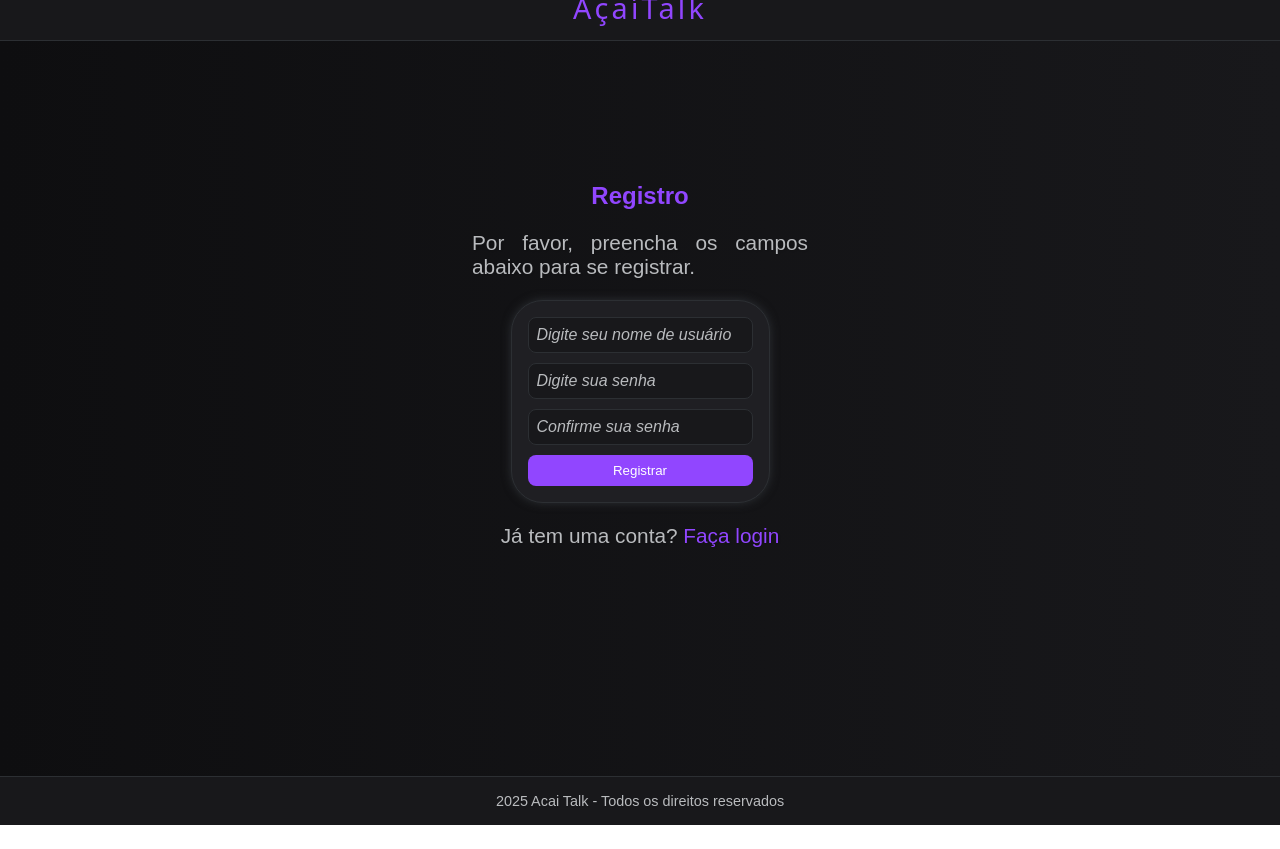
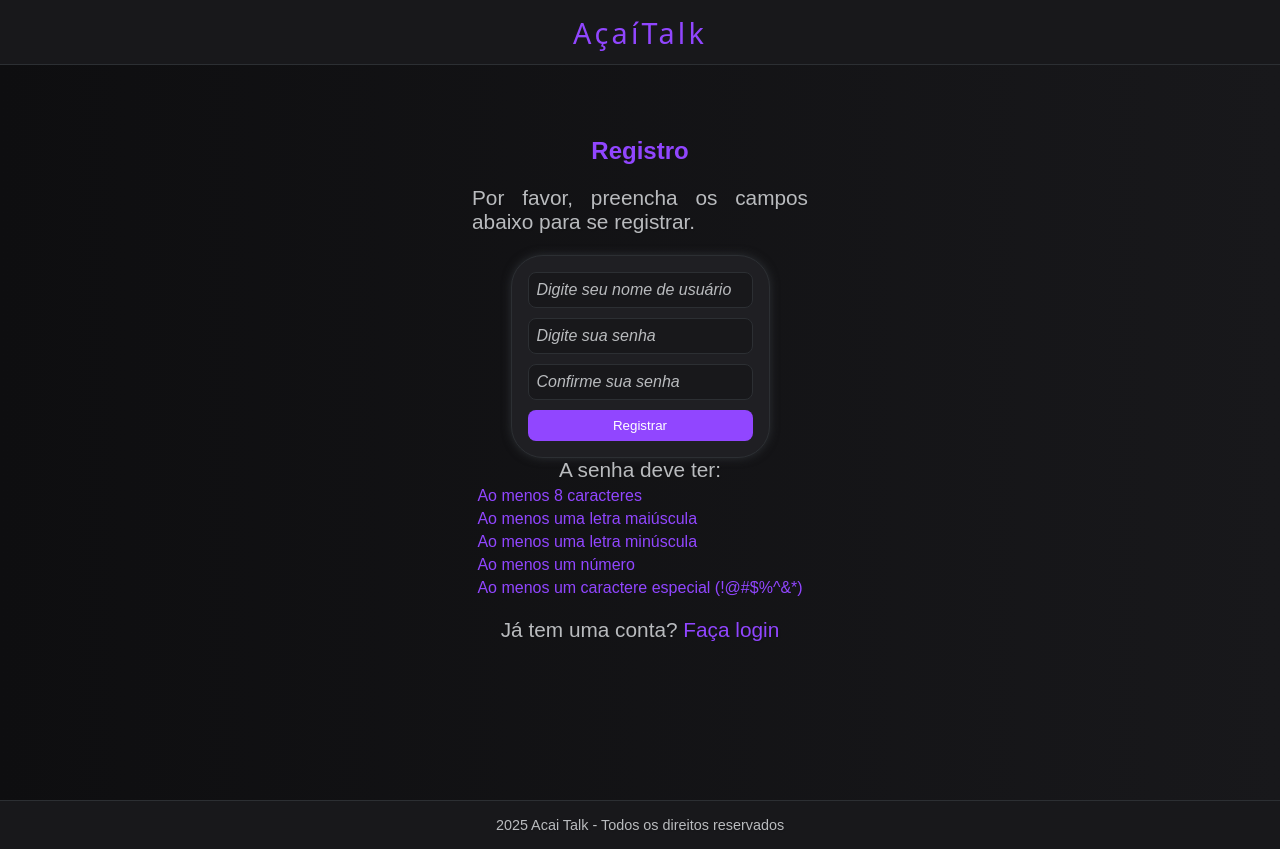
Before and after one commit to vinicius0919/chat-front, a React (Vite) app: page /register in a window 1280 px wide. Before the commit the page ends 825 px from the top, so only its background shows below. Built offline with nearby package versions, Linux system fonts and the light colour scheme; no server answers; a web font is replaced by a local one.

Commit message:
Enhance registration form with password validation feedback and improve layout consistency across pages

```diff
--- a/src/App.css
+++ b/src/App.css
@@ -18,6 +18,31 @@ h2 {
   margin: 0;
   font-size: 1.5rem;
   font-weight: bold;
+  color: var(--highlights);
+}
+.validations-container{
+  display: flex;
+  flex-direction: column;
+  gap: 5px;
+}
+.validations-container p{
+  margin: 0;
+  text-align: center;
+}
+.validations-container ul{
+  display: flex;
+  flex-direction: column;
+  padding: 0;
+  margin: 0;
+  gap: 5px;
+}
+.validations-list li{
+  color: var(--text-color-secondary);
+  font-size: 1rem;
+  list-style: none;
+}
+
+.validations-list li.invalid{
   color: var(--highlights);
 }
 
@@ -194,6 +219,7 @@ footer{
   padding: 1rem;
   background-color: var(--container-background);
   border-top: 1px solid var(--borders);
+  bottom: 0;
 }
 footer p {
   color: var(--text-color-secondary);
--- a/src/index.css
+++ b/src/index.css
@@ -35,21 +35,24 @@ body {
   font-family: Arial, sans-serif;
   background: var(--background);
   background: linear-gradient(to right, var(--background), var(--container-background));
-  height: 100vh;
+
 }
 
-#root {
+#root{
   width: 100%;
-  margin: auto;
+  min-height: 100vh;
+  display: flex;
+  flex-direction: column;
+  padding: 0;
 }
 
 .chat-container {
+  min-height: 100vh;
   width: 100%;
-  margin: auto;
   display: flex;
   flex-direction: column;
   align-items: center;
-  height: 100vh;
+  overflow: scroll;
 }
 
 .success-message,
--- a/src/pages/Register.jsx
+++ b/src/pages/Register.jsx
@@ -1,32 +1,60 @@
 import { NavLink, useNavigate } from "react-router-dom";
 import userAuth from "../hooks/hookUserAuth";
 import passwordValidation from "../hooks/hookPassowordValidate";
-import { useState } from "react";
+import { useEffect, useState } from "react";
 
 const Register = ({ user, setUser }) => {
   const navigate = useNavigate();
+  const [userRegister, setUserRegister] = useState({
+    username: "",
+    password: "",
+    confirmPassword: "",
+  });
+  const [passwordValidationResult, setPasswordValidationResult] = useState({
+    has8Characters: false,
+    hasUppercase: false,
+    hasLowercase: false,
+    hasNumber: false,
+    hasSpecialCharacter: false,
+  });
 
   const [error, setError] = useState(null);
   const [success, setSuccess] = useState(null);
 
+  const passwordValidation = (password) => {
+    setPasswordValidationResult({
+      has8Characters: password.length >= 8,
+      hasUppercase: /[A-Z]/.test(password),
+      hasLowercase: /[a-z]/.test(password),
+      hasNumber: /[0-9]/.test(password),
+      hasSpecialCharacter: /[!@#$%^&*]/.test(password),
+    });
+  };
+
   const handleRegister = async (e) => {
     e.preventDefault();
 
-    const password = e.target.password.value;
-    const confirmPassword = e.target.confirm_password.value;
-    const email = e.target.username.value;
-    const validation = passwordValidation(password);
+    const validation = {
+      isValid: passwordValidationResult.has8Characters &&
+        passwordValidationResult.hasUppercase &&
+        passwordValidationResult.hasLowercase &&
+        passwordValidationResult.hasNumber &&
+        passwordValidationResult.hasSpecialCharacter
+    };
     if (!validation.isValid) {
       setError(validation.message);
       return;
     }
 
-    if (password !== confirmPassword) {
+    if (userRegister.password !== userRegister.confirmPassword) {
       setError("As senhas não coincidem.");
       return;
     }
 
-    const response = await userAuth.register(email, password);
+    const response = await userAuth.register(
+      userRegister.username,
+      userRegister.password
+    );
     if (response.errorMessage) {
       setError(response.errorMessage);
     } else {
@@ -37,6 +65,10 @@ const Register = ({ user, setUser }) => {
     }
   };
 
+  useEffect(() => {
+    passwordValidation(userRegister.password);
+  }, [userRegister.password]);
+
   return (
     <div className="register-container">
       <h2>Registro</h2>
@@ -46,15 +78,75 @@ const Register = ({ user, setUser }) => {
           type="text"
           name="username"
           placeholder="Digite seu nome de usuário"
+          value={userRegister.username}
+          onChange={(e) =>
+            setUserRegister({ ...userRegister, username: e.target.value })
+          }
         />
-        <input type="password" name="password" placeholder="Digite sua senha" />
+        <input
+          type="password"
+          name="password"
+          placeholder="Digite sua senha"
+          value={userRegister.password}
+          onChange={(e) =>
+            setUserRegister({ ...userRegister, password: e.target.value })
+          }
+        />
         <input
           type="password"
           name="confirm_password"
           placeholder="Confirme sua senha"
+          value={userRegister.confirmPassword}
+          onChange={(e) =>
+            setUserRegister({
+              ...userRegister,
+              confirmPassword: e.target.value,
+            })
+          }
         />
         <input type="submit" value="Registrar" />
       </form>
+      <div className="validations-container">
+        <p>A senha deve ter:</p>
+        <ul className="validations-list">
+          <li
+            className={`eight-characters ${
+              passwordValidationResult.has8Characters ? "valid" : "invalid"
+            }`}
+          >
+            Ao menos 8 caracteres
+          </li>
+          <li
+            className={`uppercase ${
+              passwordValidationResult.hasUppercase ? "valid" : "invalid"
+            }`}
+          >
+            Ao menos uma letra maiúscula
+          </li>
+          <li
+            className={`lowercase ${
+              passwordValidationResult.hasLowercase ? "valid" : "invalid"
+            }`}
+          >
+            Ao menos uma letra minúscula
+          </li>
+          <li
+            className={`number ${
+              passwordValidationResult.hasNumber ? "valid" : "invalid"
+            }`}
+          >
+            Ao menos um número
+          </li>
+          <li
+            className={`special-character ${
+              passwordValidationResult.hasSpecialCharacter ? "valid" : "invalid"
+            }`}
+          >
+            Ao menos um caractere especial (!@#$%^&*)
+          </li>
+        </ul>
+      </div>
+
       {success && <span className="success-message">{success}</span>}
       {error && <span className="error-message">{error}</span>}
       <p>
--- a/src/pages/SearchPage.css
+++ b/src/pages/SearchPage.css
@@ -2,7 +2,7 @@
     display: flex;
     flex-direction: column;
     align-items: center;
-    height: 100vh;
+    height: 100%;
     margin-top: 100px;
     width: 100%;
     gap: 1rem;
--- a/src/pages/SearchPages.jsx
+++ b/src/pages/SearchPages.jsx
@@ -37,13 +37,14 @@ const SearchPage = () => {
     const fetchData = async () => {
       if (query && search) {
         const data = await channelsApi.searchChannels(user.token, query);
+        console.log(data);
         // verificar status 401
         if (data.errorMessage === "Token expirado") {
           alert("Sua sessão expirou. Por favor, faça login novamente.");
           logout();
           navigate("/login");
         }
-        setResults(data.channels || []);
+        setResults(data || []);
       }
     };
     fetchData();
@@ -75,7 +76,7 @@ const SearchPage = () => {
                 </p>
               </div>
               <div className="btn-actions">
-                {room.members.filter((member) => member === user._id).length >
+                {room.members.filter((member) => member._id === user._id).length >
                 0 ? (
                   <NavLink to={`/chat/${room._id}`} className="chat-link">
                     <button className="success">Conversar</button>
```
